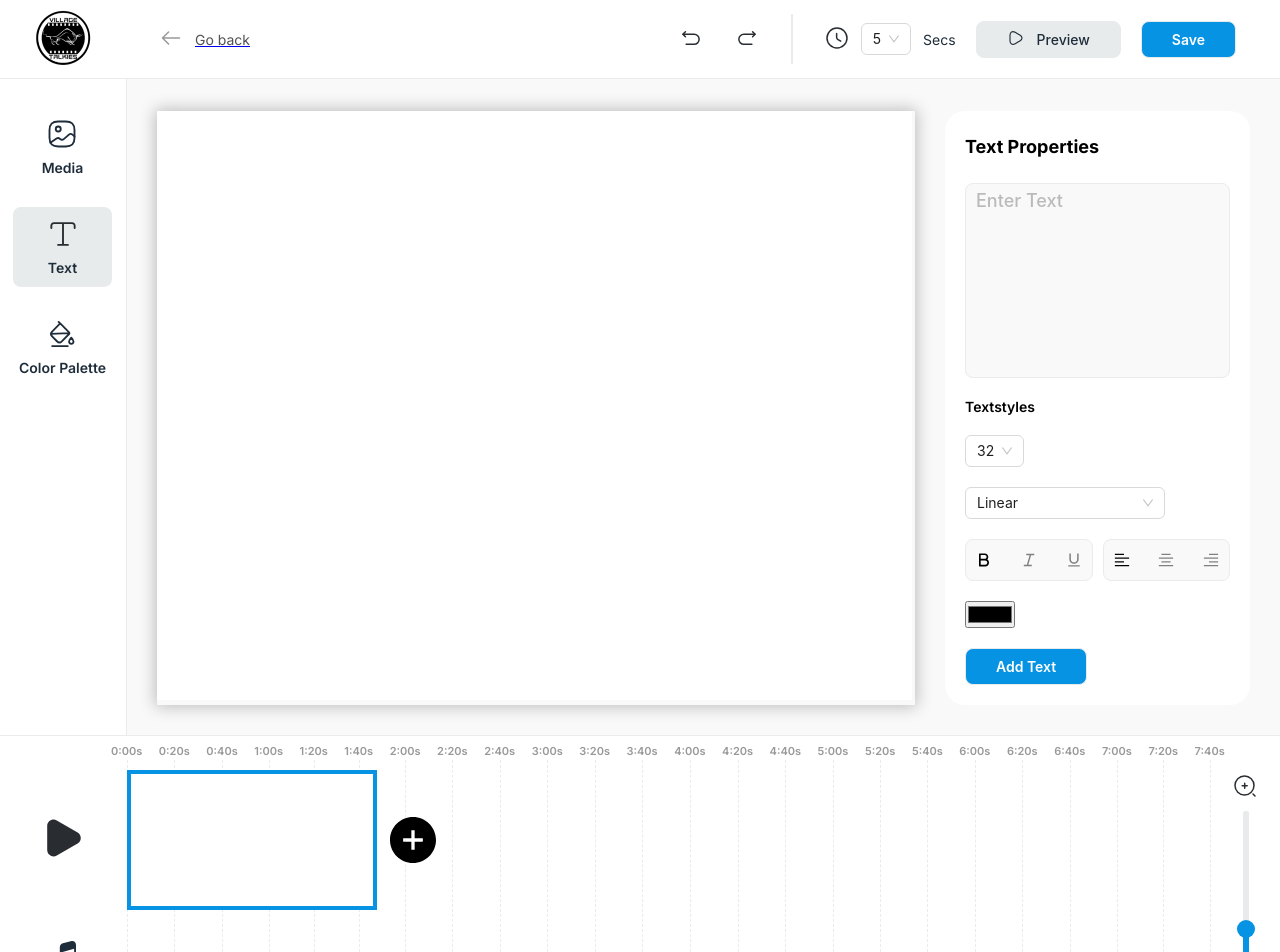
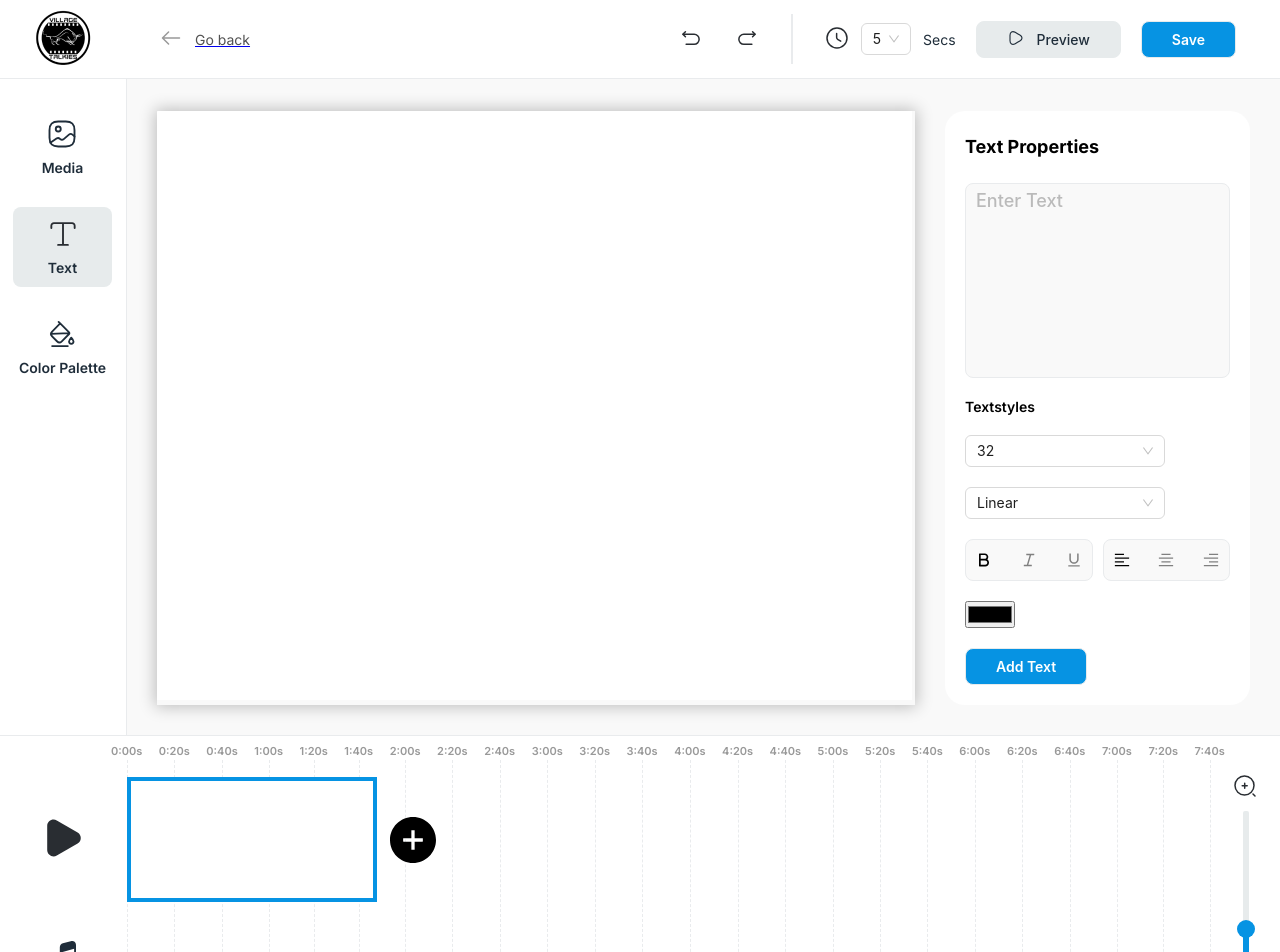
Before and after one commit to anchal-simform/vt-video-creator, a React (Create React App) app: page /editor in a window 1280 px wide. Shown: the top 952 px of the page. Built offline with nearby package versions, Linux system fonts and the light colour scheme.

Commit message:
update css

```diff
--- a/src/components/Header/Header.jsx
+++ b/src/components/Header/Header.jsx
@@ -70,7 +70,12 @@ function Header() {
             <Clock />
             <div className="dropdown-wrapper">
               <Select
-                //   className="dropdown-wrapper_fontsize"
+                showSearch
+                filterOption={(input, option) =>
+                  (option?.label ?? '')
+                    .toLowerCase()
+                    .includes(input.toLowerCase())
+                }
                 defaultValue="5"
                 value={currentSlide.duration}
                 onChange={handleDurationChange}
--- a/src/components/Timeline/Timeline.scss
+++ b/src/components/Timeline/Timeline.scss
@@ -84,7 +84,7 @@
   }
   .timeline_slide_preview_item {
     width: 250px;
-    height: 140px;
+    height: 125px;
   }
 
   .timeline__mid__images {
@@ -100,7 +100,7 @@
   }
 
   .timeline__mid__audio {
-    margin-top: 50px;
+     margin-top: 20px;
   }
 
   .text_list_box {
--- a/src/components/Toolbox/TextToolbox.jsx
+++ b/src/components/Toolbox/TextToolbox.jsx
@@ -128,7 +128,15 @@ function TextToolbox() {
               ]}
             /> */}
             <Select
-              //   className="dropdown-wrapper_fontsize"
+              style={{
+                width: '200px'
+              }}
+              showSearch
+              filterOption={(input, option) =>
+                (option?.label ?? '')
+                  .toLowerCase()
+                  .includes(input.toLowerCase())
+              }
               defaultValue="32"
               value={fontSize}
               onChange={handleFontSize}
@@ -137,7 +145,6 @@ function TextToolbox() {
           </div>
           <div className="dropdown-wrapper">
             <Select
-              //   className="dropdown-wrapper_fontsize w-200"
               defaultValue="Linear"
               style={{
                 width: '200px'
--- a/src/utils/constants.js
+++ b/src/utils/constants.js
@@ -18,13 +18,13 @@ export const ANIMATION_EASINGS = [
 ];
 
 export const FONT_OPTIONS = Array.from({ length: 120 }, (x, i) => ({
-  value: i + 1,
-  label: i + 1
+  value: String(i + 1),
+  label: String(i + 1)
 }));
 
 export const DURATION_OPTIONS = Array.from({ length: 12 }, (x, i) => ({
-  value: (i + 1) * 5,
-  label: (i + 1) * 5
+  value: String((i + 1) * 5),
+  label: String((i + 1) * 5)
 }));
 
 export const DEFAULT_SLIDE_OBJECT = {
```
